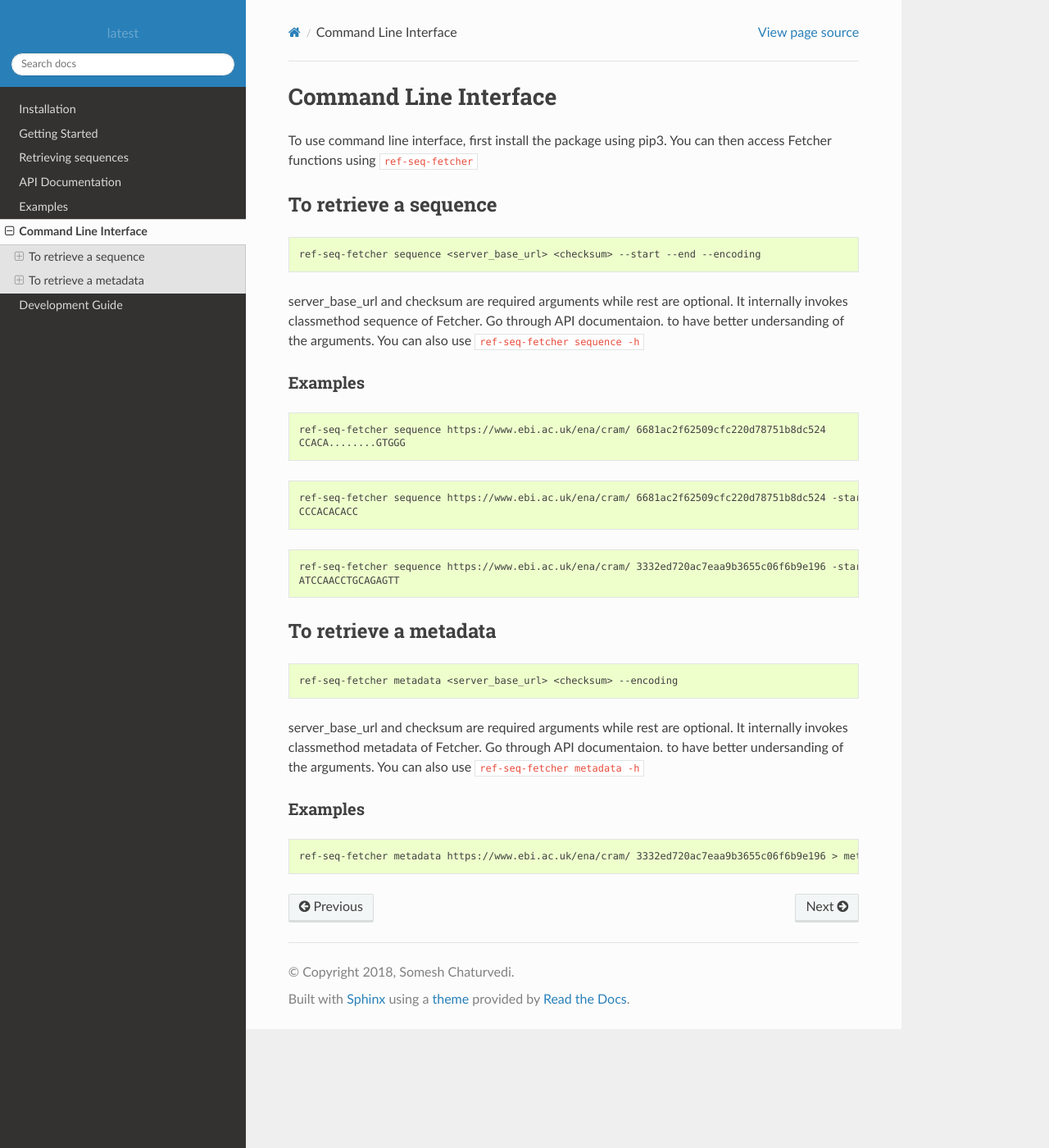
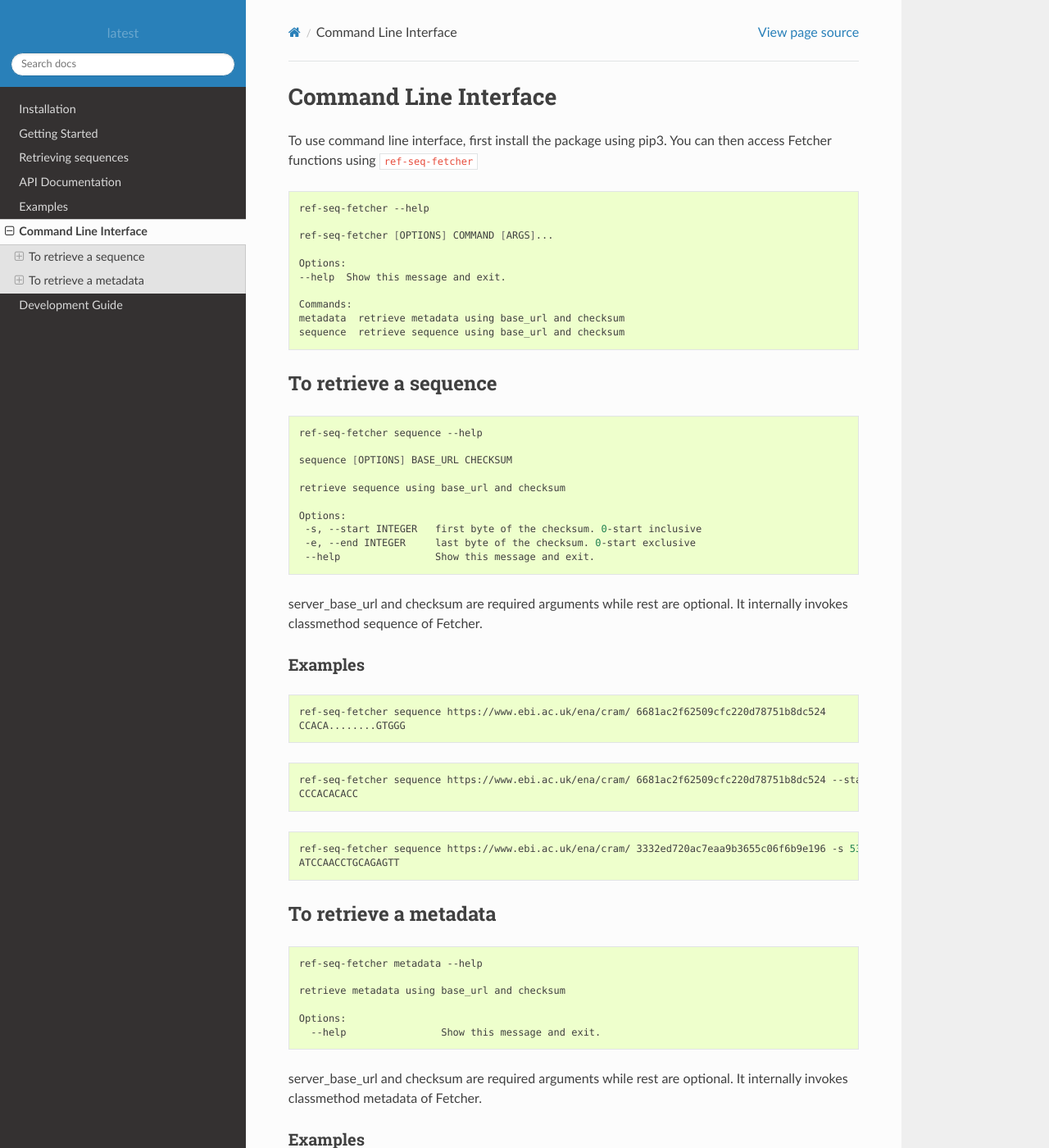
Before and after one commit to someshc8i/reference-sequence-fetcher, a Sphinx documentation site: the page built from docs/cli.rst, in a window 1280 px wide and 1400 px high. Shown: the whole window at 82% size. Built offline with Sphinx 7.4.7 and the Read the Docs theme 2.0.0, drawn with Linux system fonts in a browser that asks for light colours.

Commit message:
changes in cli.rst

```diff
--- a/docs/api_documentation.rst
+++ b/docs/api_documentation.rst
@@ -36,9 +36,6 @@ API Documentation
         :param end: Used to define end location of the sequence to be retrieved (exclusive)
         :type end: integer
 
-        :param encoding: To be passed in Accept header of the http request. Default used by the server is text/plain
-        :type encoding: string
-
         :rtype: string
 
     .. py:method:: fetch_metadata(checksum, [encoding=None])
@@ -47,9 +44,6 @@ API Documentation
 
         param checksum: Checksum identifier of the sequence to be retrieved
         :type checksum: string
-
-        :param encoding: To be passed in Accept header of the http request. Default used by the server is application/json
-        :type encoding: string
 
         :rtype: dict
 
--- a/docs/cli.rst
+++ b/docs/cli.rst
@@ -5,16 +5,38 @@ Command Line Interface
 To use command line interface, first install the package using pip3. You can then
 access Fetcher functions using ``ref-seq-fetcher``
 
+.. code-block:: bash
+
+    ref-seq-fetcher --help
+
+    ref-seq-fetcher [OPTIONS] COMMAND [ARGS]...
+
+    Options:
+    --help  Show this message and exit.
+
+    Commands:
+    metadata  retrieve metadata using base_url and checksum
+    sequence  retrieve sequence using base_url and checksum
+
+
 To retrieve a sequence
 ======================
 
 .. code-block:: bash
 
-    ref-seq-fetcher sequence <server_base_url> <checksum> --start --end --encoding
+    ref-seq-fetcher sequence --help
+
+    sequence [OPTIONS] BASE_URL CHECKSUM
+
+    retrieve sequence using base_url and checksum
+
+    Options:
+     -s, --start INTEGER   first byte of the checksum. 0-start inclusive
+     -e, --end INTEGER     last byte of the checksum. 0-start exclusive
+     --help                Show this message and exit.
 
 server_base_url and checksum are required arguments while rest are optional. It internally
-invokes classmethod sequence of Fetcher. Go through API documentaion. to have better undersanding of the arguments.
-You can also use ``ref-seq-fetcher sequence -h``
+invokes classmethod sequence of Fetcher.
 
 Examples
 --------
@@ -41,11 +63,16 @@ To retrieve a metadata
 
 .. code-block:: bash
 
-    ref-seq-fetcher metadata <server_base_url> <checksum> --encoding
+    ref-seq-fetcher metadata --help
+
+    retrieve metadata using base_url and checksum
+
+    Options:
+      --help                Show this message and exit.
+
 
 server_base_url and checksum are required arguments while rest are optional. It internally
-invokes classmethod metadata of Fetcher. Go through API documentaion. to have better undersanding of the arguments.
-You can also use ``ref-seq-fetcher metadata -h``
+invokes classmethod metadata of Fetcher.
 
 Examples
 --------
```
Also changed, not shown: other parts of docs/cli.rst (+2 -2 lines).
